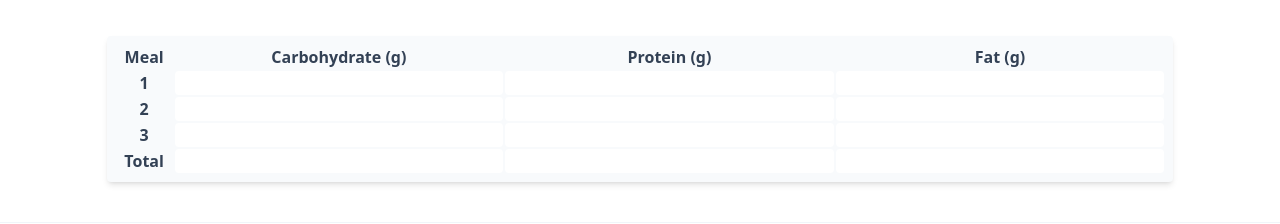
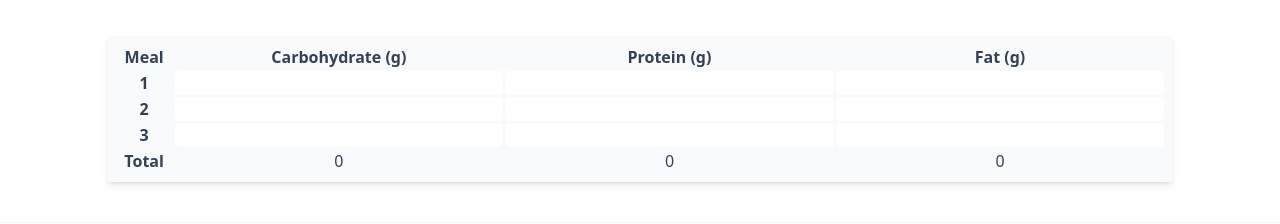
Before and after one commit to ryo-furukawa-1122/Calorie-Manager, a React (Create React App) app: page / in a window 1280 px wide. Shown: the part 465-689 px from the top of the page. Built offline with nearby package versions, Linux system fonts and the light colour scheme.

Commit message:
Calculation was adopted in table

```diff
--- a/src/components/Table.js
+++ b/src/components/Table.js
@@ -1,12 +1,33 @@
-import React from 'react'
+import React, { useState } from 'react'
 
 const getNumArray = (n) => Array.apply(null, new Array(n)).map(function(v,i){ return 1+i;});
 
 const Table = (props) => {
     const mealset = props.mealSetState[0];
 
-    const rows = [...getNumArray(mealset), 'Total']
+    const rows = getNumArray(mealset)
     const cols = ['Meal', 'Carbohydrate (g)', 'Protein (g)', 'Fat (g)']
+
+    const [total, setTotal] = useState(0);
+
+    const totalCalc = () => {
+        var tableElem = document.getElementById('table');
+        var rowElems = tableElem.rows;
+        var t = 0;
+        var len = rowElems.length-1;
+        for (let i = 0; i < len; i++) {
+            t += parseInt(rowElems[i].cells[1].innerText);
+        }
+        console.log('calculated')
+        return(t);
+        // document.getElementsByClassName('total').innerText = t;
+    }
+
+    const reCalc = () => {
+        setTotal(totalCalc());
+        console.log(total);
+    }
+
 
     return (
         <div className='p-2 z-1 relative bg-slate-50 dark:bg-slate-700 w-5/6 mx-auto my-10 rounded shadow-md text-slate-700 dark:text-slate-200 text-center'>
@@ -18,7 +39,7 @@ const Table = (props) => {
                         ))}
                     </tr>
                 </thead>
-                <tbody>
+                <tbody id='table' onChange={reCalc}>
                     {rows.map((row) => (
                         <tr>
                             <th scope='cols'>{row}</th>
@@ -27,6 +48,12 @@ const Table = (props) => {
                             <td><input className='dark:bg-slate-500 w-full rounded' type={'number'} placeholder='' min={0}/></td>
                         </tr>
                     ))}
+                    <tr>
+                        <th>Total</th>
+                        <td>{total}</td>
+                        <td>{total}</td>
+                        <td>{total}</td>
+                    </tr>
                 </tbody>
             </table>
         </div>
```
